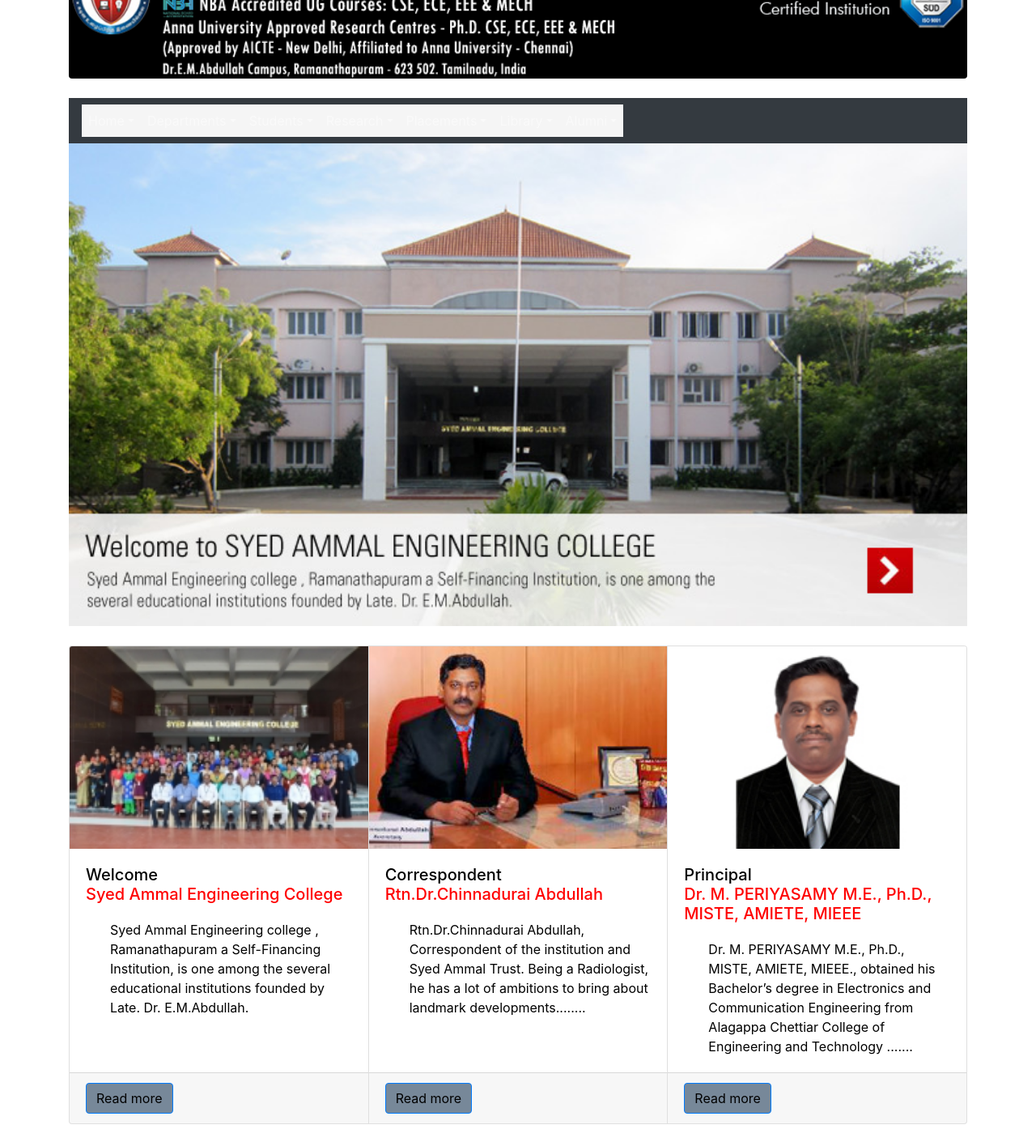
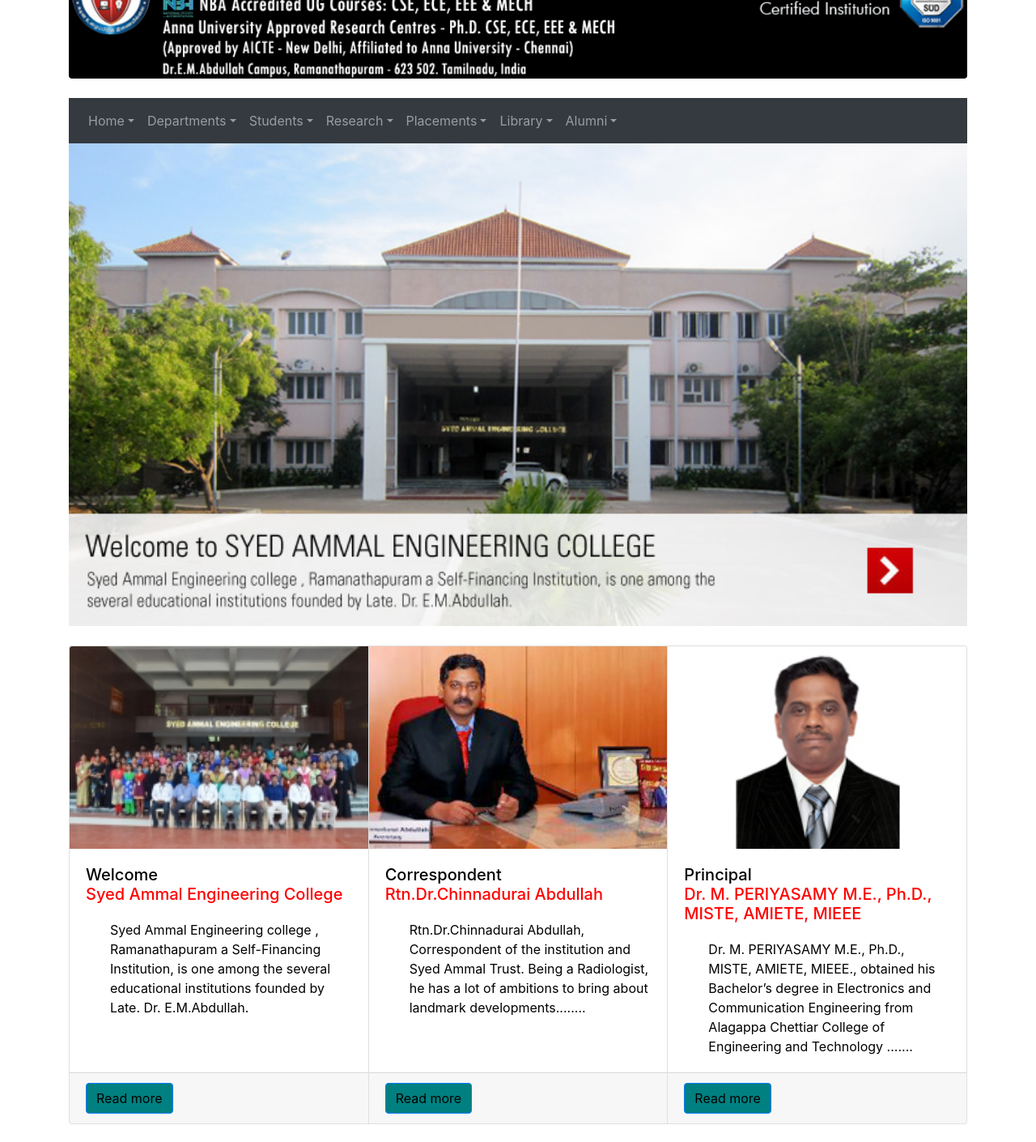
Before and after one commit to SafreenAfrana/college-app, a React (Create React App) app: page / in a window 1280 px wide. Shown: the part 100-1510 px from the top of the page at 81% size. Built offline with nearby package versions, Linux system fonts and the light colour scheme.

Commit message:
Update dropdown.css

```diff
--- a/src/components/DropDowns/dropdown.css
+++ b/src/components/DropDowns/dropdown.css
@@ -1,8 +1,4 @@
 .btn {
-    background-color: lightslategrey;
+    background-color: teal;
     color: black;
 }
-
-.dropdown {
-    background-color: whitesmoke;
-}
```
